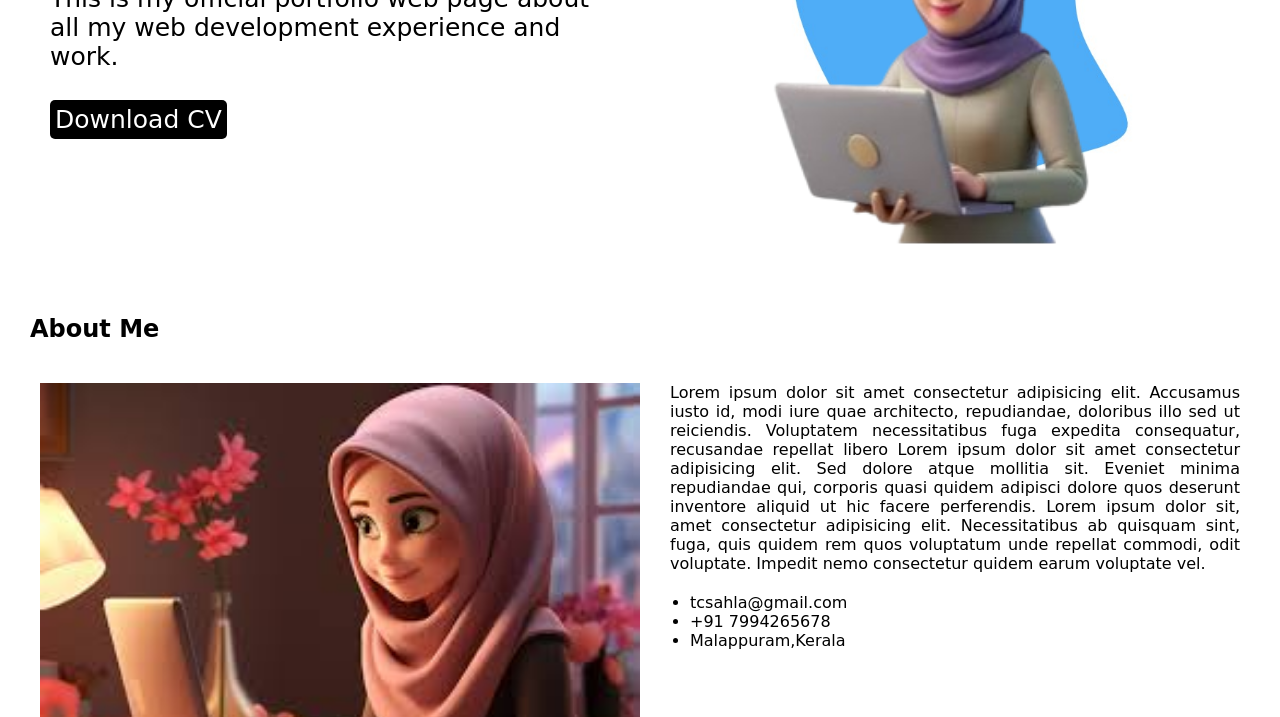
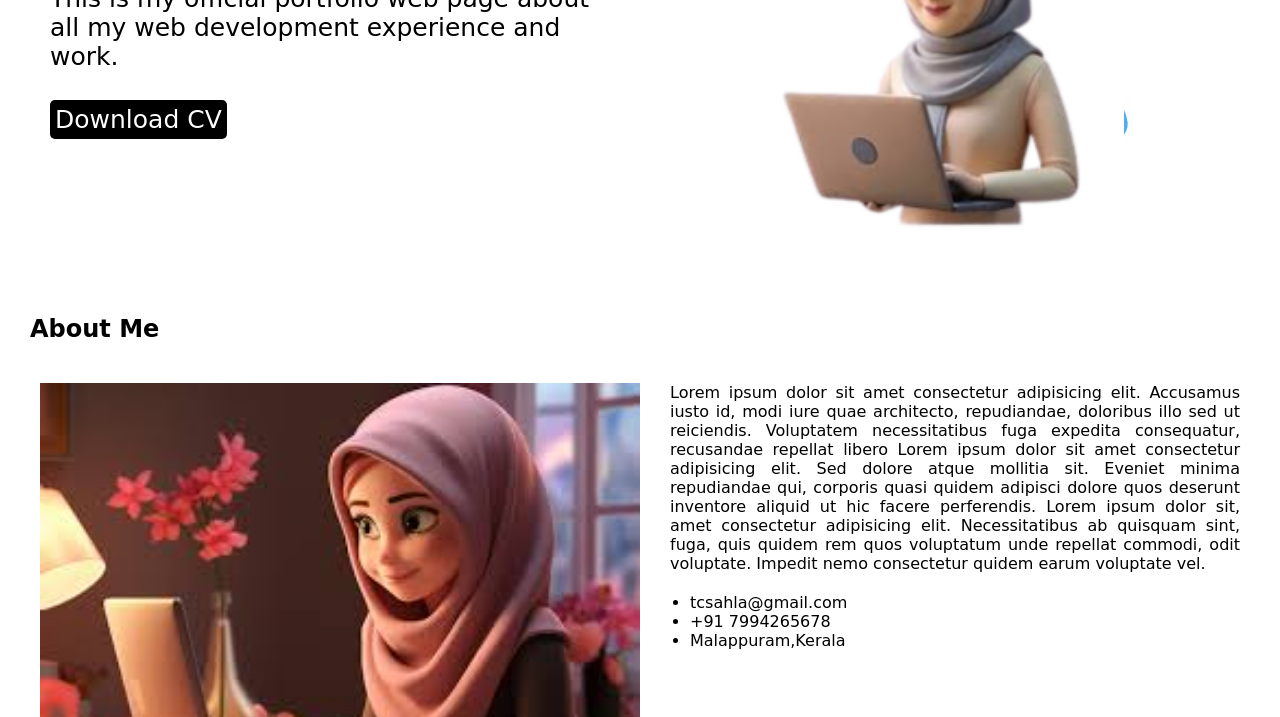
Before and after one commit to sahla286/protfolio, a plain HTML site: page index.html in a window 1280 px wide. Shown: the part 383-1100 px from the top of the page. Drawn offline with Linux system fonts and the light colour scheme.

Commit message:
first commit

```diff
--- a/index.html
+++ b/index.html
@@ -25,7 +25,7 @@
         </div>
         <div class="imgcontainer">
             <img src="./images/img3.jpg" alt="bg" class="img1">
-            <img src="./images/img15.png" alt="" class="img2">
+            <img src="./images/img16.png" alt="" class="img2">
         </div>
     </section>
     <section id="about">
```
Also changed, not shown: images/img16.png (added).
